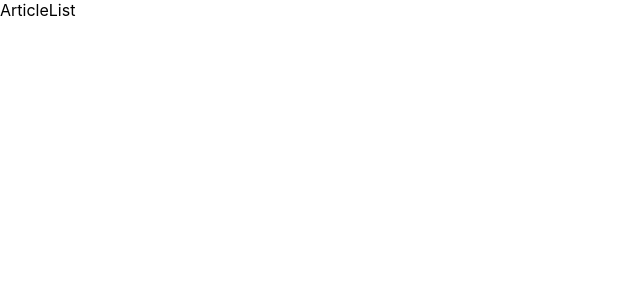
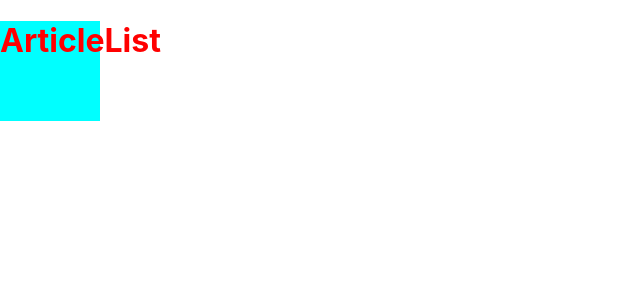
Before and after one commit to ERUIHNIYHBKBNF/react-juejin, a React (Create React App) app: page / in a window 1280 px wide. Shown: the top 300 px of the page, without its empty margins (0-640 px from the left). Built offline with nearby package versions, Linux system fonts and the light colour scheme.

Commit message:
add css/scss

```diff
--- a/package.json
+++ b/package.json
@@ -3,6 +3,7 @@
   "version": "0.1.0",
   "private": true,
   "dependencies": {
+    "node-sass": "^7.0.1",
     "react": "^17.0.2",
     "react-dom": "^17.0.2",
     "react-router-dom": "^6.2.1",
--- a/src/articleList/index.js
+++ b/src/articleList/index.js
@@ -1,8 +1,11 @@
 import React from "react";
+import style from "./style.module.scss"
 export default class ArticleList extends React.Component {
   render() {
     return (
-      <div>ArticleList</div>
+      <div className={style['container']}>
+        <h1>ArticleList</h1>
+      </div>
     );
   }
 }
--- /dev/null
+++ b/src/articleList/style.module.scss
@@ -0,0 +1,8 @@
+.container {
+  height: 100px;
+  width: 100px;
+  background-color: aqua;
+  h1 {
+    color: red;
+  }
+}
```
Also changed, not shown: 2 other files (tests, documents, lock files or other folders).
